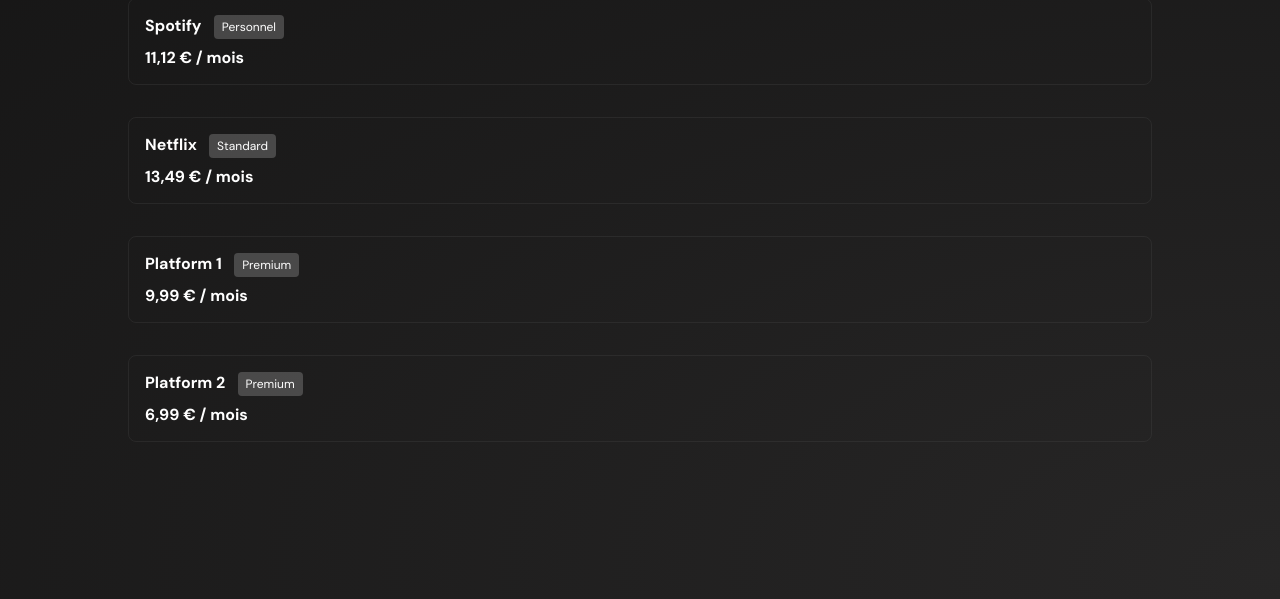
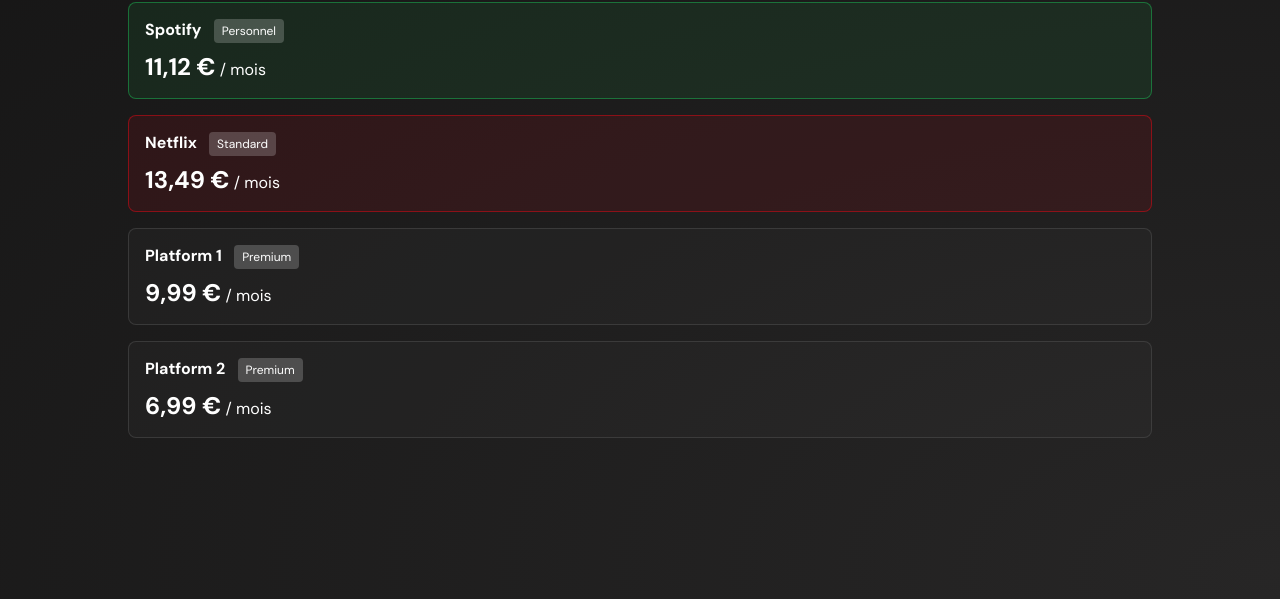
Before and after one commit to TheDstar/web-components, a plain HTML site: page index.html in a window 1280 px wide. Shown: the part 201-800 px from the top of the page. Drawn offline with Linux system fonts and the light colour scheme.

Commit message:
Styling subscription items with custom colours

```diff
--- a/components/subscriptionContainer.js
+++ b/components/subscriptionContainer.js
@@ -10,7 +10,7 @@ class SubscriptionContainer extends HTMLElement {
         this.style.flexWrap = 'wrap';
         this.style.justifyContent = 'center';
         this.style.alignItems = 'center';
-        this.style.gap = '2rem';
+        this.style.gap = '1rem';
         this.style.margin = '0';
         this.style.padding = '16px';
         this.style.height = "max-content";
--- a/components/subscriptionItem.js
+++ b/components/subscriptionItem.js
@@ -8,9 +8,18 @@ class SubscriptionItem extends HTMLElement {
         const name = this.getAttribute('name') || 'Nom';
         const type = this.getAttribute('type') || 'Type';
         const price = this.getAttribute('price') || '0,00 €';
-        const color = this.getAttribute('color') || '#333';
+        let color = this.getAttribute('color') || '82, 82, 82';
+        if (color.startsWith('#')) {
+            const hex = color.replace('#', '');
+            const bigint = parseInt(hex, 16);
+            const r = (bigint >> 16) & 255;
+            const g = (bigint >> 8) & 255;
+            const b = bigint & 255;
+            color = `${r}, ${g}, ${b}`;
+        }
 
-        this.style.border = "solid 1px rgba(82, 82, 82, .25)";
+        this.style.border = `solid 1px rgba(${color}, .5)`;
+        this.style.backgroundColor = `rgba(${color}, .1)`;
         this.style.width = "80dvw";
         this.style.padding = "1rem";
         this.style.borderRadius = "8px";
@@ -26,7 +35,7 @@ class SubscriptionItem extends HTMLElement {
                     margin-left: 8px;
                     font-size: 12px;
                 ">${type}</span>
-                <div style="margin-top: 8px; font-size: 16px; font-weight: bold;">${price} / mois</div>
+                <div style="margin-top: 8px; font-size: 16px;"><span style="font-weight: bold; font-size: 24px";>${price}</span> / mois</div>
             </div>
         `;
     }
--- a/index.html
+++ b/index.html
@@ -14,8 +14,8 @@
     <subscription-container>
         <subscription-item name="Spotify" type="Personnel" price="11,12 €" color="#1DB954"></subscription-item>
         <subscription-item name="Netflix" type="Standard" price="13,49 €" color="#E50914"></subscription-item>
-        <subscription-item name="Platform 1" type="Premium" price="9,99 €" color="#444"></subscription-item>
-        <subscription-item name="Platform 2" type="Premium" price="6,99 €" color="#555"></subscription-item>
+        <subscription-item name="Platform 1" type="Premium" price="9,99 €"></subscription-item>
+        <subscription-item name="Platform 2" type="Premium" price="6,99 €"></subscription-item>
     </subscription-container>
 </body>
 </html>
```
Also changed, not shown: styles.css (line endings or trailing spaces).
